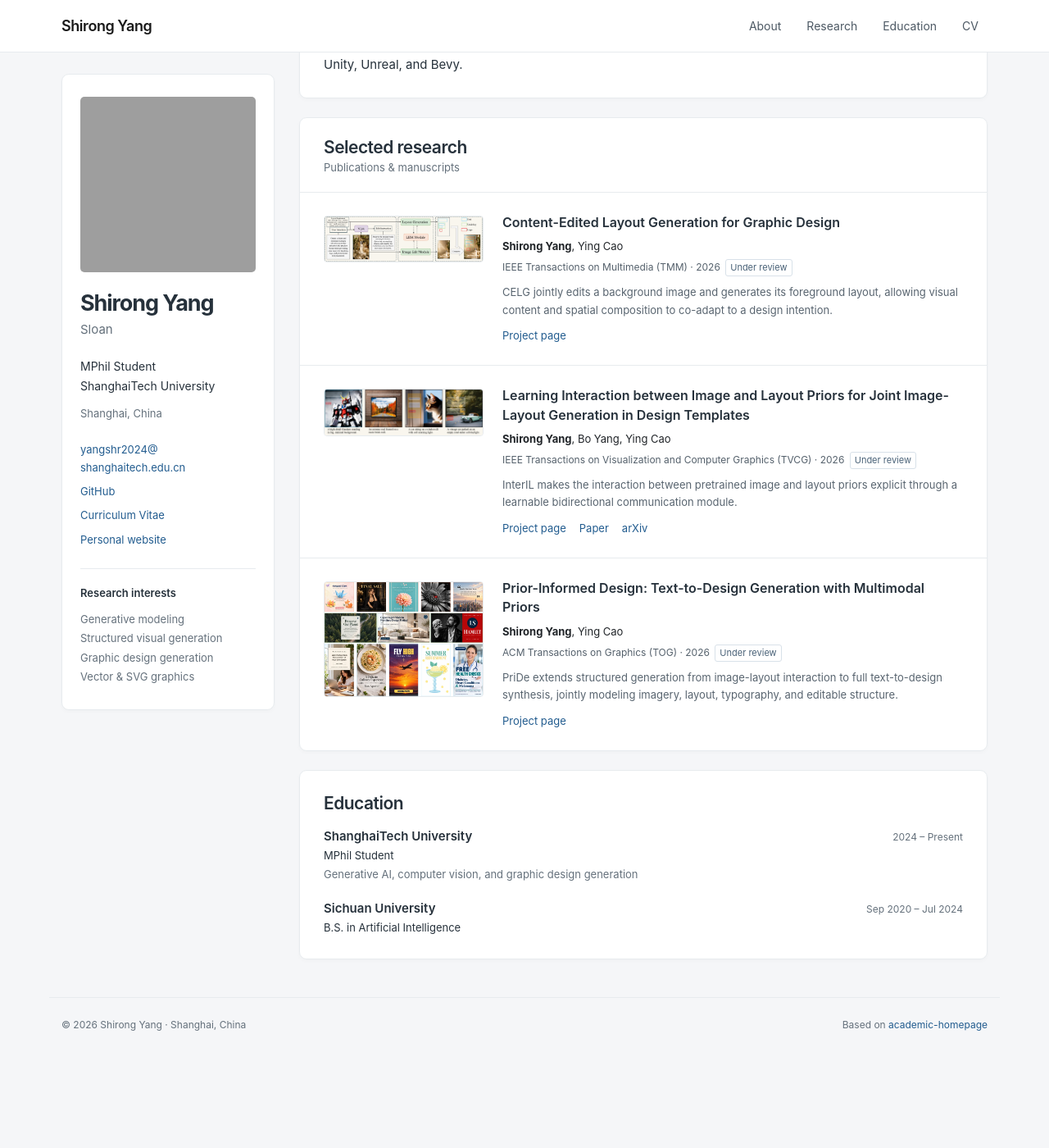
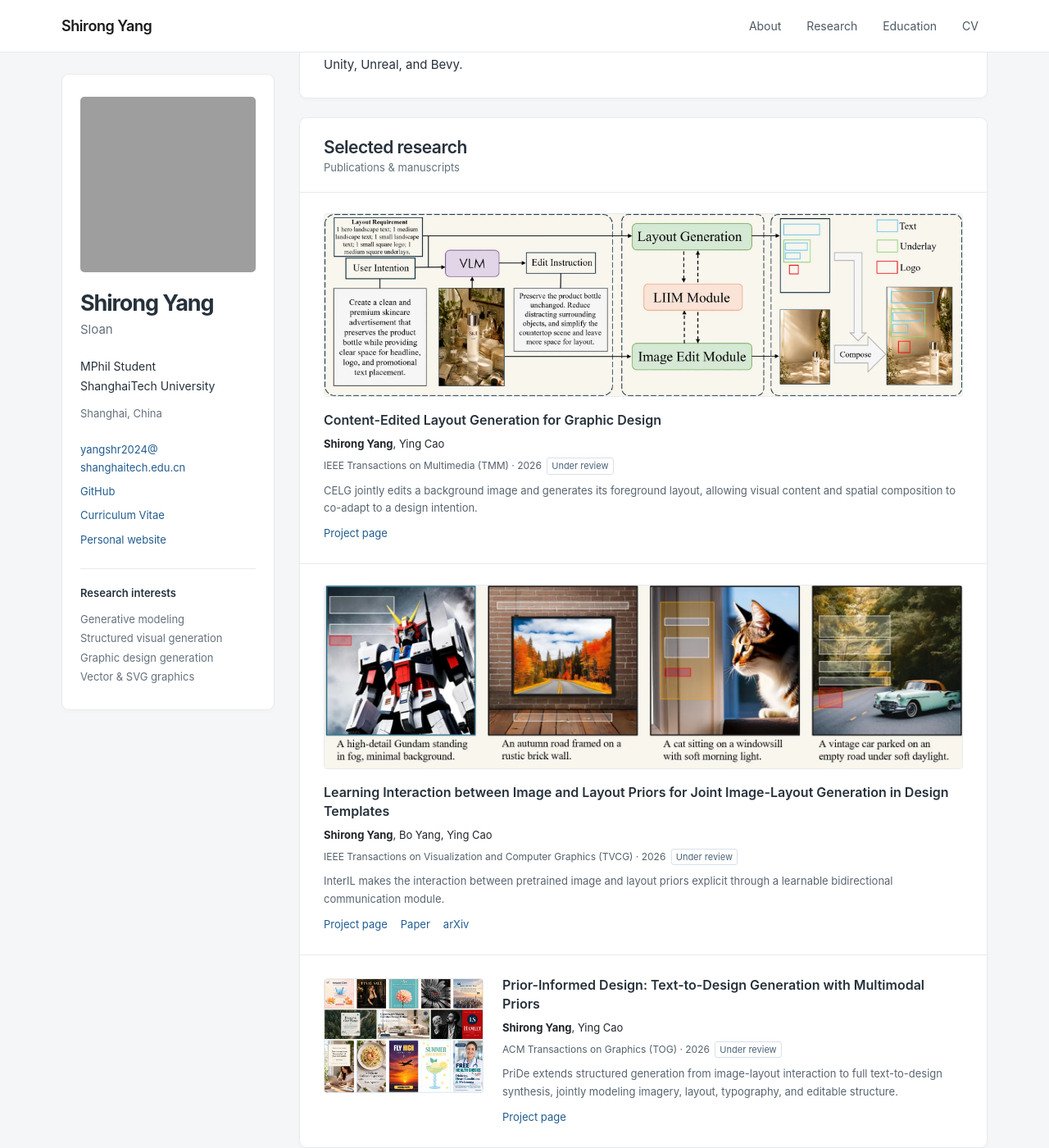
Before and after one commit to Sloan-Yang/academic-homepage, a Jekyll site: the page built from index.html, in a window 1280 px wide and 1400 px high, scrolled down 303 px. Shown: the whole window at 82% size. Built offline with Jekyll 4.4.1, drawn with Linux system fonts in a browser that asks for light colours; before the commit the page ends 1592 px from its top, so only the background shows below that; grey boxes are pictures that could not be loaded.

Commit message:
Display wide research teasers across the publication card

```diff
--- a/_includes/widgets/publication_item.html
+++ b/_includes/widgets/publication_item.html
@@ -1,5 +1,5 @@
 {% assign item = include.item %}
-<article class="publication-item" aria-labelledby="title-{{ item.slug }}">
+<article class="publication-item{% if item.cover_layout == 'wide' %} publication-item--wide{% endif %}" aria-labelledby="title-{{ item.slug }}">
   <a class="publication-cover" href="{{ item.project_url }}" aria-label="{{ item.short_name }} project page">
     <img src="{{ item.cover | relative_url }}" alt="{{ item.cover_alt | escape }}" width="{{ item.cover_width }}" height="{{ item.cover_height }}" loading="lazy" decoding="async">
   </a>
--- a/assets/css/global.css
+++ b/assets/css/global.css
@@ -42,6 +42,8 @@ h2 { font-size: 21px; font-weight: 600; letter-spacing: -.025em; margin-bottom:
 .publication-item + .publication-item { border-top: 1px solid var(--line); }
 .publication-cover { display: block; align-self: start; margin-top: 3px; overflow: hidden; border: 1px solid var(--line); background: #fff; border-radius: 4px; }
 .publication-cover img { display: block; width: 100%; height: auto; }
+.publication-item.publication-item--wide { grid-template-columns: minmax(0, 1fr); gap: 17px; }
+.publication-item--wide .publication-cover { width: 100%; max-width: none; margin-top: 0; }
 .publication-body h3 { font-size: 16px; font-weight: 600; line-height: 1.45; margin-bottom: 7px; }
 .publication-body h3 a { color: var(--ink); }
 .publication-authors { font-size: 13px; margin-bottom: 5px; }
```
Also changed, not shown: _publications/celg.md (+1 -0 lines), _publications/interil.md (+1 -0 lines).
